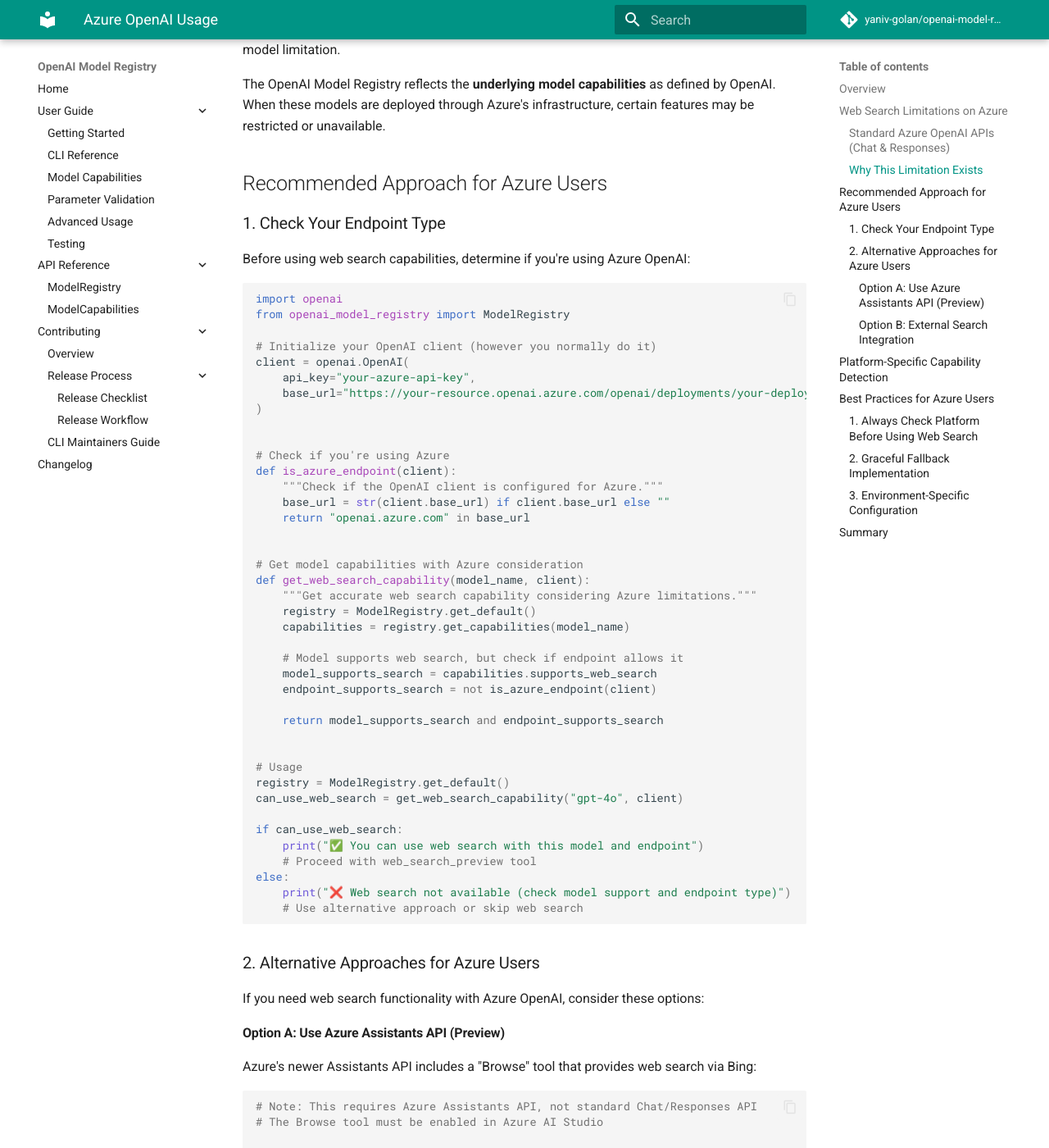
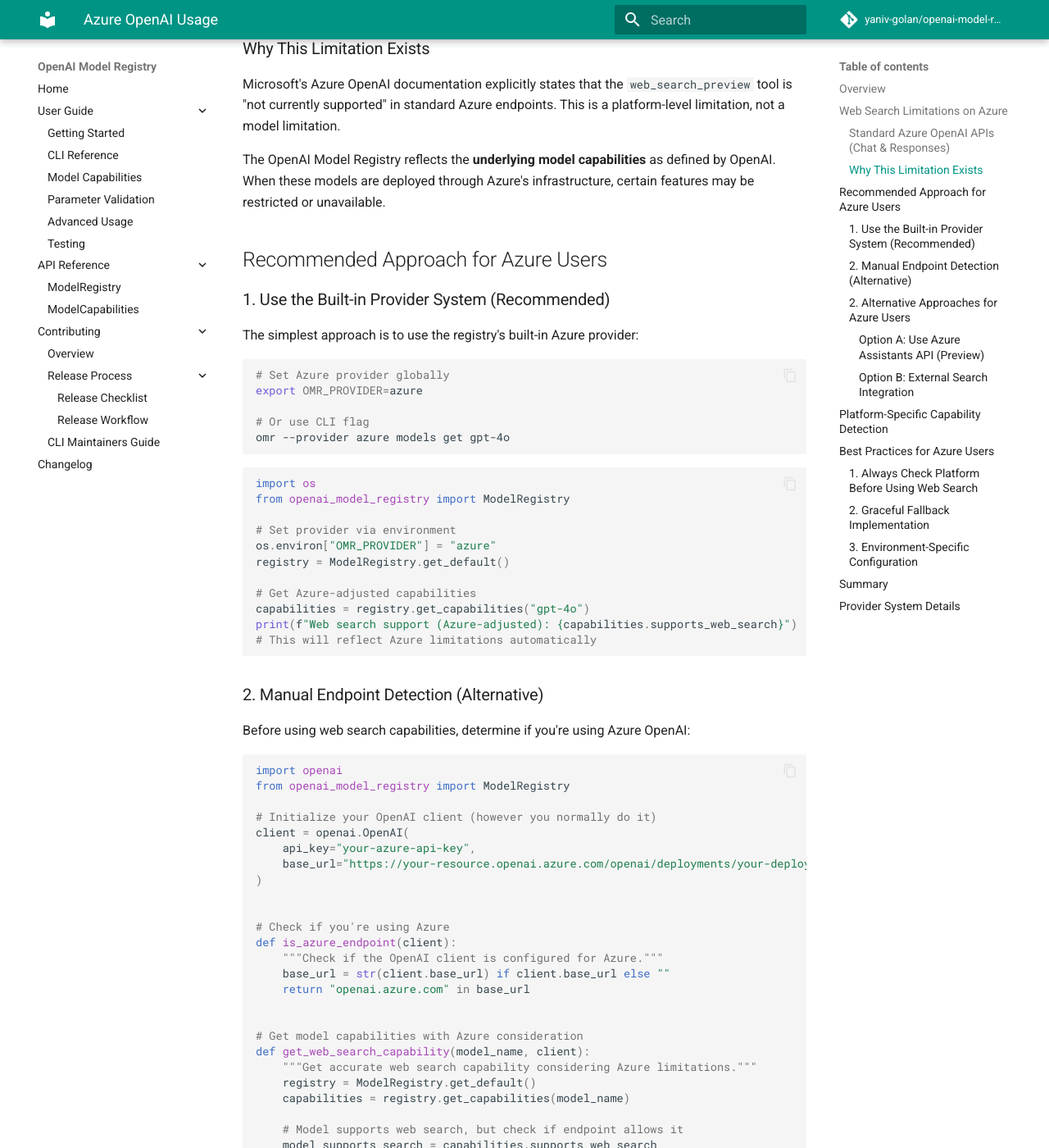
Before and after one commit to yaniv-golan/openai-model-registry, an MkDocs documentation site: the page built from docs/user-guide/azure-openai.md, in a window 1280 px wide and 1400 px high, scrolled down 978 px. Shown: the whole window at 82% size. Built offline with MkDocs 1.6.1 and Material for MkDocs 9.7.7, drawn with Linux system fonts in a browser that asks for light colours; comment, search, counter and statistics services are not loaded; some of the changed text lies outside the part shown.

Commit message:
docs: update Azure OpenAI guide to explain provider system
- Add provider system context to overview
- Show recommended approach using --provider azure flag
- Explain OMR_PROVIDER environment variable usage
- Add provider system details with overrides.yaml example
- Link to advanced usage docs for more provider info
- Keep existing manual detection as alternative approach

````diff
--- a/docs/user-guide/azure-openai.md
+++ b/docs/user-guide/azure-openai.md
@@ -5,6 +5,8 @@
 ## Overview
 
 Azure OpenAI provides access to OpenAI's models through Microsoft's cloud infrastructure, but there are important differences in feature support compared to OpenAI's direct API. The most significant difference relates to **web search capabilities**.
+
+The OpenAI Model Registry includes built-in **provider support** to handle these differences automatically. You can use `--provider azure` or set `OMR_PROVIDER=azure` to get Azure-specific model configurations that reflect platform limitations.
 
 ## Web Search Limitations on Azure
 
@@ -36,7 +38,33 @@
 
 ## Recommended Approach for Azure Users
 
-### 1. Check Your Endpoint Type
+### 1. Use the Built-in Provider System (Recommended)
+
+The simplest approach is to use the registry's built-in Azure provider:
+
+```bash
+# Set Azure provider globally
+export OMR_PROVIDER=azure
+
+# Or use CLI flag
+omr --provider azure models get gpt-4o
+```
+
+```python
+import os
+from openai_model_registry import ModelRegistry
+
+# Set provider via environment
+os.environ["OMR_PROVIDER"] = "azure"
+registry = ModelRegistry.get_default()
+
+# Get Azure-adjusted capabilities
+capabilities = registry.get_capabilities("gpt-4o")
+print(f"Web search support (Azure-adjusted): {capabilities.supports_web_search}")
+# This will reflect Azure limitations automatically
+```
+
+### 2. Manual Endpoint Detection (Alternative)
 
 Before using web search capabilities, determine if you're using Azure OpenAI:
 
@@ -285,10 +313,28 @@
 
 ## Summary
 
-- **The OpenAI Model Registry correctly reflects model capabilities** as defined by OpenAI
+- **Use `--provider azure` or `OMR_PROVIDER=azure`** for automatic Azure-specific configurations
+- **The registry's provider system** handles platform differences automatically
 - **Azure's standard endpoints don't support `web_search_preview`** regardless of model capabilities
-- **Always check your endpoint type** before attempting to use web search features
+- **Provider overrides** in `overrides.yaml` adjust capabilities for Azure limitations
 - **Consider Azure Assistants API** for web search functionality on Azure
 - **Implement graceful fallbacks** for robust cross-platform applications
 
+## Provider System Details
+
+The registry uses `data/overrides.yaml` to apply Azure-specific adjustments:
+
+```yaml
+overrides:
+  azure:
+    models:
+      gpt-4o:
+        capabilities:
+          supports_web_search: false  # Disabled for Azure standard endpoints
+        pricing:
+          input_cost_per_unit: 5.0    # Azure-specific pricing
+```
+
+For more details on the provider system, see [Advanced Usage → Data files and provider overrides](advanced-usage.md#data-files-and-provider-overrides).
+
 For the most up-to-date information on Azure OpenAI feature support, consult [Microsoft's Azure OpenAI documentation](https://docs.microsoft.com/en-us/azure/cognitive-services/openai/).
````
